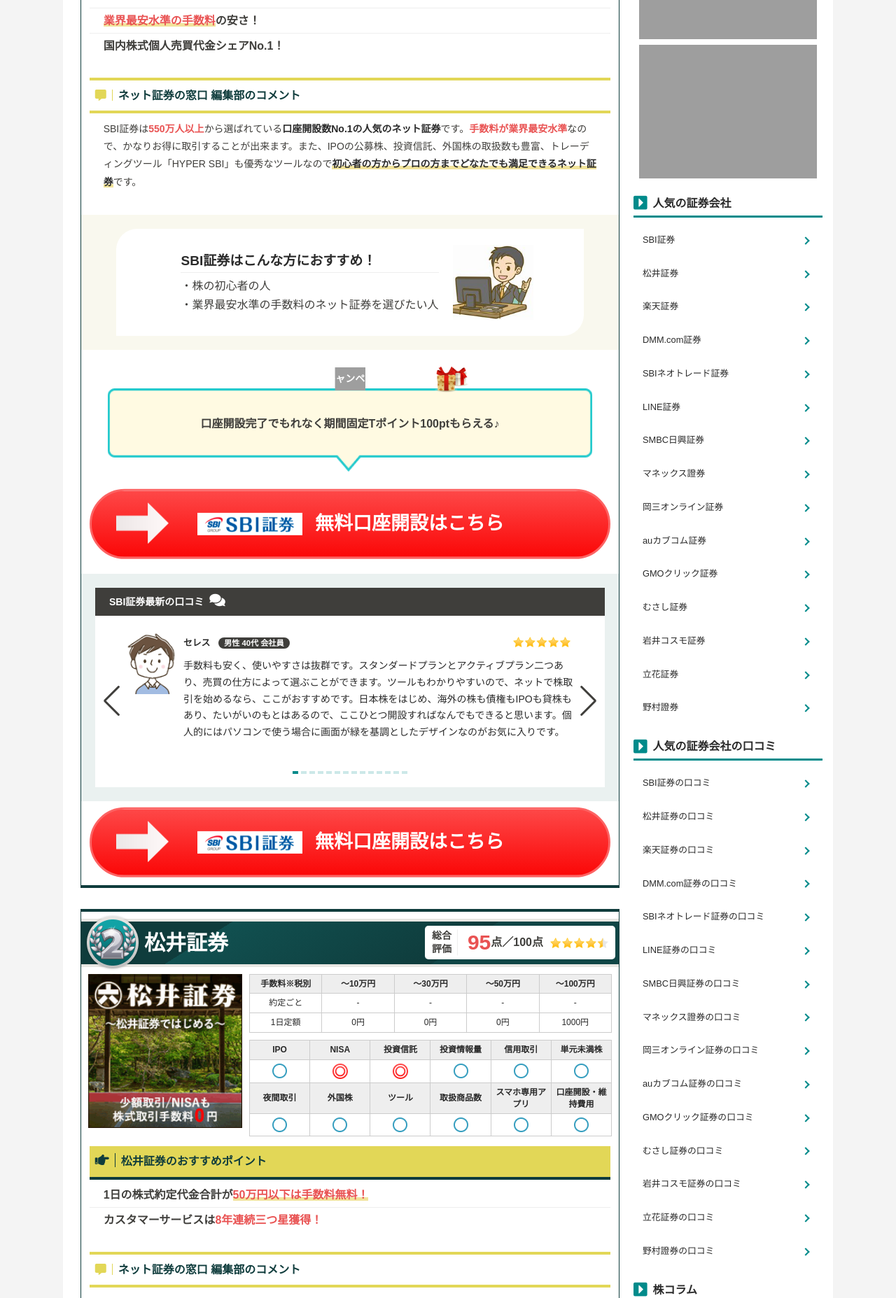
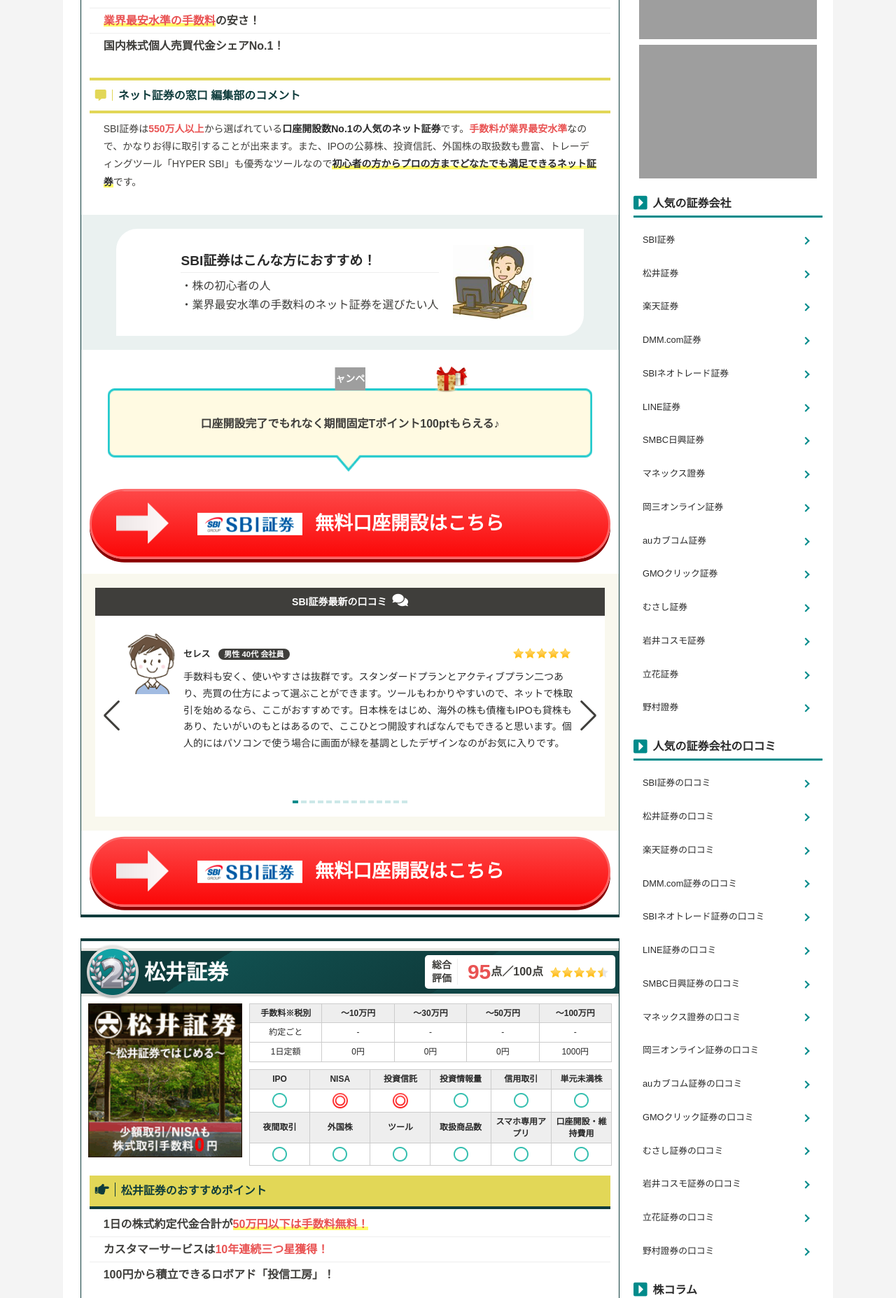
Before and after one commit to verandacat/-netsyouken-new-jp, a PHP site: page / in a window 1280 px wide. Shown: the part 1887-3742 px from the top of the page at 70% size. Run offline with PHP 8.4, Linux system fonts and the light colour scheme; data that the repository does not hold is empty; some libraries are stand-ins or nearby versions; grey boxes are pictures that could not be loaded.

Commit message:
all modified finish - v2

```diff
--- a/css/reset.css
+++ b/css/reset.css
@@ -142,6 +142,9 @@ body {
 
 small {
     font-size: 10px;
+    line-height: 1.2;
+    display: block;
+    padding: 4px;
 }
 
 a {
@@ -208,11 +211,11 @@ table {
 }
 
 .bg-y {
-    background-image: linear-gradient(180deg, transparent 70%, #f1e39b 30%);
+    background-image: linear-gradient(180deg, transparent 70%, #fffa68 30%);
 }
 
 .y {
-    color: #ffe566;
+    color: #fffa68;
     font-weight: bold;
 }
 
--- a/inc/ranking.php
+++ b/inc/ranking.php
@@ -35,10 +35,12 @@ $r_list = array(
         "point2" => '<span class="red bg-y">業界最安水準の手数料</span>の安さ！',
         "point3" => '国内株式個人売買代金シェアNo.1！',
 
-
         "nisa_point1" => 'NISA<span class="red">口座開設数No.1</span>！',
         "nisa_point2" => 'NISA口座の<span class="bg-y red">国内株式売買手数料0円</span>！の安さ！',
         "nisa_point3" => '100円から積立がスタートできる！',
+        "tsumi_point1" => '100円から<span class="red">積立がスタートできる</span>!',
+        "tsumi_point2" => 'つみたてNISAの<span class="bg-y red">取扱銘柄163本</span>と豊富！',
+        "tsumi_point3" => 'つみたてNISAの買付手数料0円！',
         "invest_point1" => '取扱投資信託数は<span class="red">全2,660本！！</span>',
         "invest_point2" => '買付手数料は<span class="red bg-y">すべて無料！</span>',
         "invest_point3" => 'Tポイントで投資信託が買える！',
@@ -63,6 +65,12 @@ $r_list = array(
         "comment_nisa" => 'SBI証券は豊富な商品ラインナップや業界最低水準の手数料が魅力のネット証券会社です。<br><br>
         NISAで購入できるIPO(新規公開株)や投資信託などの取り扱い件数も業界No1水準です。<br><br>
         また、外国株の取り扱い市場も米国、香港など9カ国(2019年7月現在)と多いため、NISAでの外国株投資をお考えの方にもお勧めです。',
+         // Comment TSUMITATE
+         "comment_tsumi" => '
+         SBI証券はNISA口座開設数No.1のつみたてNISA口座に1番おすすめのネット証券会社です。<br><br>
+         つみたてNISAの投資信託取扱銘柄163本と幅広いラインナップに加え、100円から積立がスタートできますので、少額でコツコツ
+         投資をしたい方にピッタリ。<br><br>
+         積み立てタイミングは「毎日」「毎週」「毎月」の3つから自由に選べて、自動で積み立ててくれるので面倒な手間がかからないのも嬉しいポイントです。',
         // Comment 投資信託
         "comment_invest" => '最初におすすめするのがSBI証券です。SBI証券をおすすめする理由は、何といっても「信託報酬」が業界最安値水準である点です。
         <br><br>
@@ -117,6 +125,9 @@ $r_list = array(
         "name" => '松井証券',
         "pageUrl" => 'matsui',
         "url" => './link/matsui.php',
+        "urlIpo" => '',
+        "urlNisa" => './link/matsui-nisa.php',
+        "urlAme" => '',
 
         "image" => './img/matsui200_200.gif',
         "imageIpo" => '',
@@ -140,8 +151,8 @@ $r_list = array(
 
         // ポイント
         "point1" => '1日の株式約定代金合計が<span class="red bg-y">50万円以下は手数料無料！</span>',
-        "point2" => 'カスタマーサービスは<span class="red ">8年連続三つ星獲得！</span>',
-        "point3" => '',
+        "point2" => 'カスタマーサービスは<span class="red ">10年連続三つ星獲得！</span>',
+        "point3" => '100円から積立できるロボアド「投信工房」！',
         "nisa_point1" => 'NISA口座の株式取引等の<span class="red bg-y">手数料0円！</span>',
         "nisa_point2" => '1日の株式約定代金合計が<span class="red">50万円以下は手数料無料！</span>',
         "nisa_point3" => 'カスタマーサービスは8年連続三つ星獲得！',
@@ -155,7 +166,7 @@ $r_list = array(
 
         // コメント
         // Comment TOP
-        "comment_top" => '松井証券は1日の約定代金の合計金額で手数料が決まる料金体系のみですが、現物取引、信用取引共に約定代金が50万円以下の場合手数料無料、 さらにヘルプデスク協会の問い合わせ窓口格付けで最高評価の三つ星を8年連続で獲得するなどお客様サポートが充実しているので、投資デビューに最適なネット証券です',
+        "comment_top" => '松井証券は1日の約定代金の合計金額で手数料が決まる料金体系のみですが、現物取引、信用取引共に約定代金が50万円以下の場合手数料無料、 さらにヘルプデスク協会の問い合わせ窓口格付けで最高評価の三つ星を10年連続で獲得するなどお客様サポートが充実しているので、投資デビューに最適なネット証券です。',
         // Comment 初心者
         "comment_fee" => '',
         // Comment IPO
@@ -166,6 +177,7 @@ $r_list = array(
         NISAでの日本株株式売買手数料は無料となっている点が魅力的です。そのほか一般の口座でも1日の現物株式取引の約定代金50万円までは無料となっており、少額投資を中心に考えている方にもお勧めできます。
         <br><br>
         投資信託の取引もAI(人工知能)を使ったロボアドバイザーが資産の配分を提案してくれるといったように情報サービスも充実しています。',
+
         // Comment 投資信託
         "comment_invest" => '',
         // Comment 米国株
@@ -209,6 +221,10 @@ $r_list = array(
         "name" => '楽天証券',
         "pageUrl" => 'rakuten',
         "url" => './link/rakuten.php',
+        "urlIpo" => '',
+        "urlNisa" => './link/rakuten-nisa.php',
+        "urlAme" => '',
+
         "image" => './img/rakuten200_200.png',
         "imageIpo" => '',
         "imageNisa" => '',
@@ -233,9 +249,9 @@ $r_list = array(
         "point1" => '手数料が<span class="red bg-y">業界最安クラス！</span>',
         "point2" => '取引ツール「マーケットスピード」が<span class="red">超優秀！</span>',
         "point3" => '',
-        "nisa_point1" => '',
-        "nisa_point2" => '',
-        "nisa_point3" => '',
+        "nisa_point1" => '手数料が<span class="red bg-y">業界最安クラス！</span>',
+        "nisa_point2" => '取引ツール「マーケットスピード」が<span class="red">超優秀！</span>',
+        "nisa_point3" => '<span class="red">楽天ポイントを使って</span>投資ができる！',
         "invest_point1" => '',
         "invest_point2" => '',
         "invest_point3" => '',
@@ -637,6 +653,8 @@ $r_list = array(
         "tesuryou_2_2" => '-',
         "tesuryou_2_3" => '-',
         "tesuryou_2_4" => '-',
+
+        "tsyu" => '<small>※同一日に同一注文で複数の約定となった場合は、約定代金を合算し手数料を計算します。</small>',
 
         // 米国株表
         "ameTes_1_1" => '',
--- a/n_styles-new.css
+++ b/n_styles-new.css
@@ -469,7 +469,7 @@ h3.itemh3 a {
     justify-content: center;
     width: 100%;
     margin: auto;
-    background: var(--lyellow);
+    background: var(--lgreen);
 }
 
 .osubox .osu-ctt {
@@ -568,6 +568,7 @@ h3.itemh3 a {
     width: 97%;
     height: 100px;
     margin: 0 auto;
+    box-shadow: 0 5px darkred;
     /* padding: 15px 30px; */
     text-align: center;
     font-size: 27px;
@@ -690,7 +691,7 @@ h3.itemh3 a {
 .kuchikomi-box {
     margin-top: 30px;
     padding: 20px 20px 20px;
-    background: var(--lgreen);
+    background: var(--lyellow);
 }
 
 .kuchikomi-box h4 {
@@ -698,7 +699,7 @@ h3.itemh3 a {
     padding: 8px 20px;
     font-size: 14px;
     margin-bottom: 0;
-    text-align: left;
+    text-align: center;
     background: var(--black);
 }
 
@@ -986,7 +987,7 @@ li.point5 {
 }
 
 #siteNavi a {
-    color: #4887d9;
+    color: var(--bgreen);
 }
 
 #review-box #review h3 {
@@ -1016,6 +1017,10 @@ li.point5 {
 .re-content div {
     padding: 8px 0 8px;
     position: relative;
+}
+
+.swiper-slide div {
+    padding: 24px 0 34px;
 }
 
 
@@ -1323,9 +1328,11 @@ table.small-table a img {
 }
 
 table.small-table td a {
-    color: #4887d9;
+    color: var(--dgreen);
     display: block;
     text-decoration: underline;
+    font-size: 1rem;
+    font-weight: bold;
     width: 100%;
     padding: 5px 10px;
 }
--- a/rankings/ranking.php
+++ b/rankings/ranking.php
@@ -126,7 +126,11 @@ $imaurl = htmlspecialchars($_SERVER['REQUEST_URI'], ENT_QUOTES, 'UTF-8');
                                 <th>～100万円</th>
                             </tr>
                             <tr>
+                                <?php if($r['name'] == 'LINE証券') : ?>
+                                <td>売り注文時（買い注文は0円！）</td>
+                                <?php else : ?>
                                 <td>約定ごと</td>
+                                <?php endif; ?>
                                 <td><?php echo $r['tesuryou_1_1'] ?></td>
                                 <td><?php echo $r['tesuryou_1_2'] ?></td>
                                 <td><?php echo $r['tesuryou_1_3'] ?></td>
@@ -141,6 +145,9 @@ $imaurl = htmlspecialchars($_SERVER['REQUEST_URI'], ENT_QUOTES, 'UTF-8');
                             </tr>
                         </tbody>
                     </table>
+                    <?php if($r['name'] == 'LINE証券') : ?>
+                        <?php echo $r['tsyu']; ?>
+                    <?php endif; ?>
 
                     <?php if(!is_mobile()) : ?>
                     <table class="rank-table table-second">
@@ -205,6 +212,7 @@ $imaurl = htmlspecialchars($_SERVER['REQUEST_URI'], ENT_QUOTES, 'UTF-8');
                     </table>
                     <?php endif; ?>
                 </div>
+
             </div>
 
             <div class="po-list">
--- a/rankings/smartphone.php
+++ b/rankings/smartphone.php
@@ -128,10 +128,12 @@ usort($reslutArray, 'user_compare_data');
                             </tr>
                         </tbody>
                     </table>
-                    <?php if($r['name']=='LINE証券') : ?>
-                    <small>※同一日に同一注文で複数の約定となった場合は、約定代金を合算し手数料を計算します。</small>
+                    <?php if($r['name'] == 'LINE証券') : ?>
+                        <?php echo $r['tsyu']; ?>
                     <?php endif; ?>
                     <?php endif; ?>
+
+
 
                     <?php if(!is_mobile()) : ?>
                     <?php if($r['name']!='PayPay証券') : ?>
```
Also changed, not shown: company.php (+10 -2 lines), n_styles-new-sp.css (+9 -5 lines), rankings/beginner.php (+8 -0 lines), rankings/tsumitate.php (+15 -15 lines), img/score_i_02.png.
